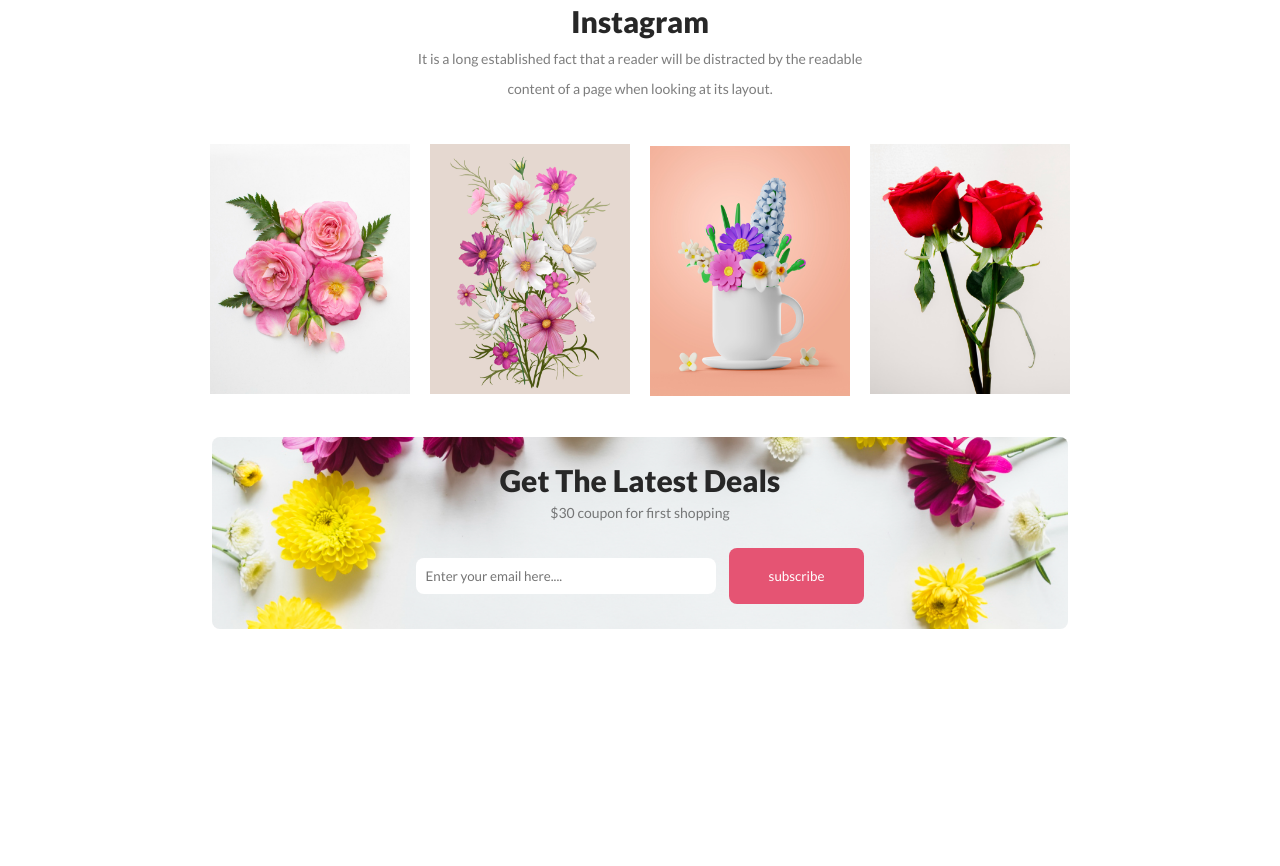
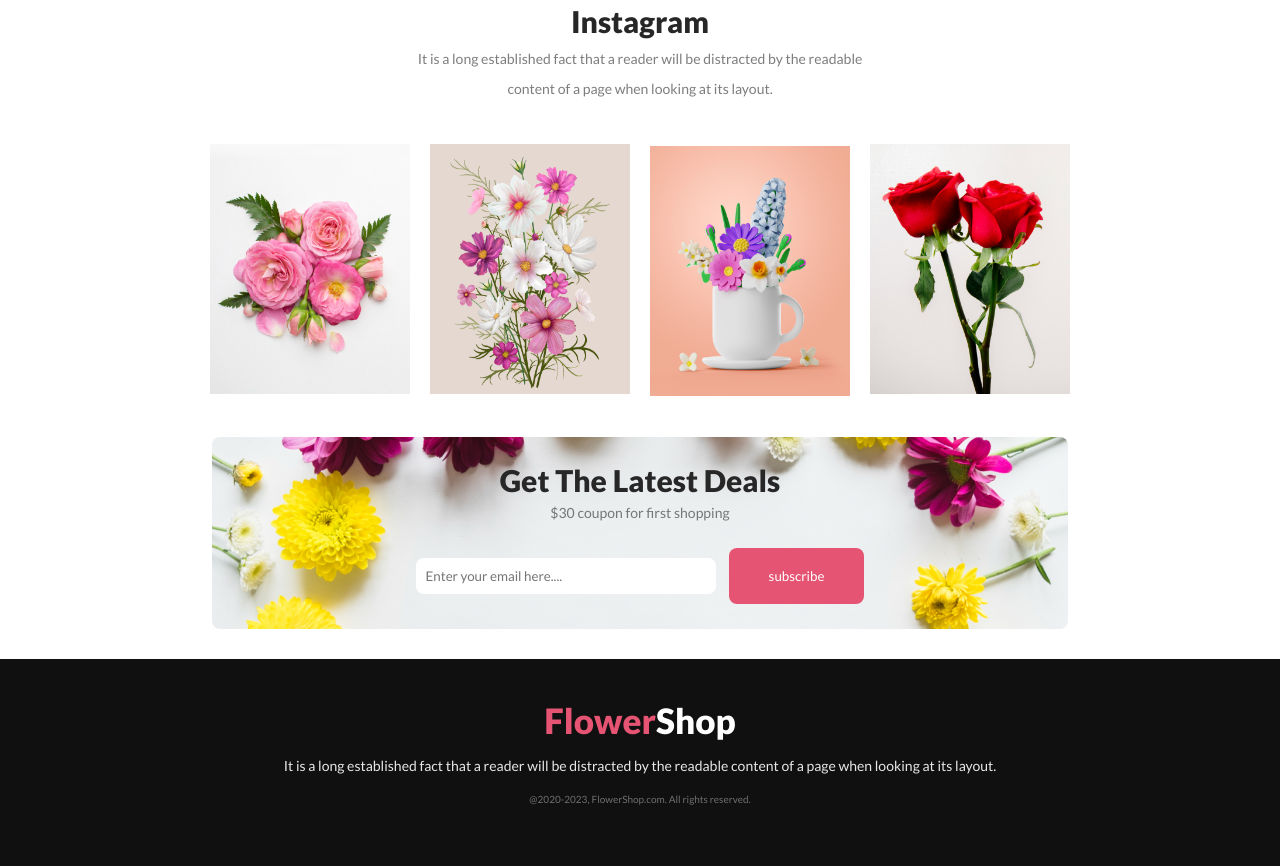
Before and after one commit to ForhadAhmed367423/flower-shop-assingment, a plain HTML site: page index.html in a window 1280 px wide. Shown: the part 1406-2272 px from the top of the page. Before the commit the page ends 2035 px from the top, so only its background shows below. Drawn offline with Linux system fonts and the light colour scheme.

Commit message:
footer section complete

```diff
--- a/index.html
+++ b/index.html
@@ -95,7 +95,11 @@
         </section>
     </main>
     <footer>
-
+        <div class="footer-container">
+            <h3 class="footer-title"><span class="primary-text">Flower</span>Shop</h3>
+            <p class="footer-description">It is a long established fact that a reader will be distracted by the readable content of a page when looking at its layout.</p>
+            <p class="all-right"><small>@2020-2023, FlowerShop.com. All rights reserved. </small></p>
+        </div>
     </footer>
 </body>
 
--- a/style.css
+++ b/style.css
@@ -144,8 +144,10 @@
     margin: auto;
     background-size: cover;
     padding: 25px;
+    margin-bottom: 30px;
 }
-.input-feild{
+
+.input-feild {
     text-align: center;
 }
 
@@ -172,3 +174,34 @@
     font-weight: 400;
     line-height: 30px;
 }
+
+.footer-container {
+    background: #111010;
+    text-align: center;
+    padding: 30px;
+}
+
+.footer-title {
+    color: #FFFFFF;
+    font-size: 35px;
+    font-weight: 800;
+    margin-top: 10px;
+}
+
+.footer-description {
+    color: rgba(255, 255, 255, 0.90);
+    text-align: center;
+    font-size: 14px;
+    font-weight: 400;
+    line-height: 30px;
+    margin-top: 10px;
+}
+
+.all-right {
+    color: rgba(255, 255, 255, 0.40);
+    text-align: center;
+    font-size: 12px;
+    font-weight: 400;
+    margin-top: 10px;
+    margin-bottom: 30px;
+}
```
